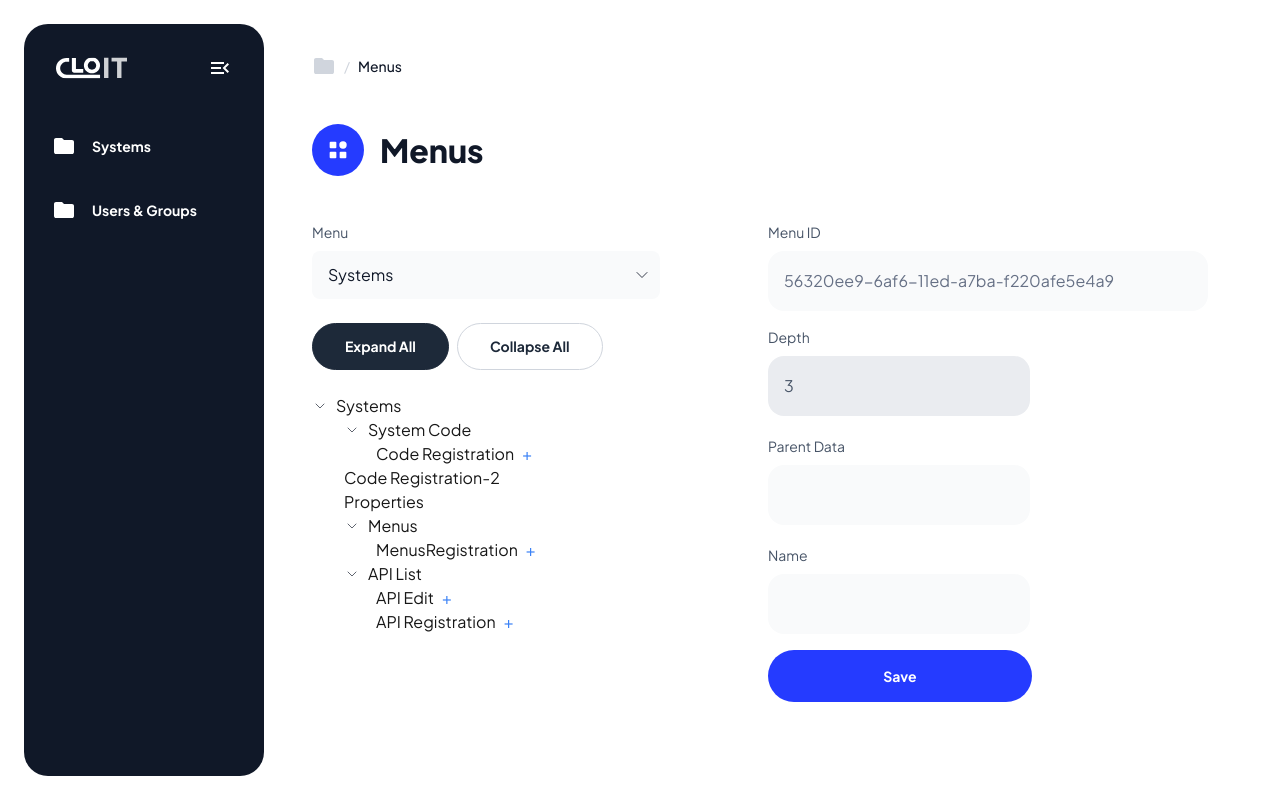
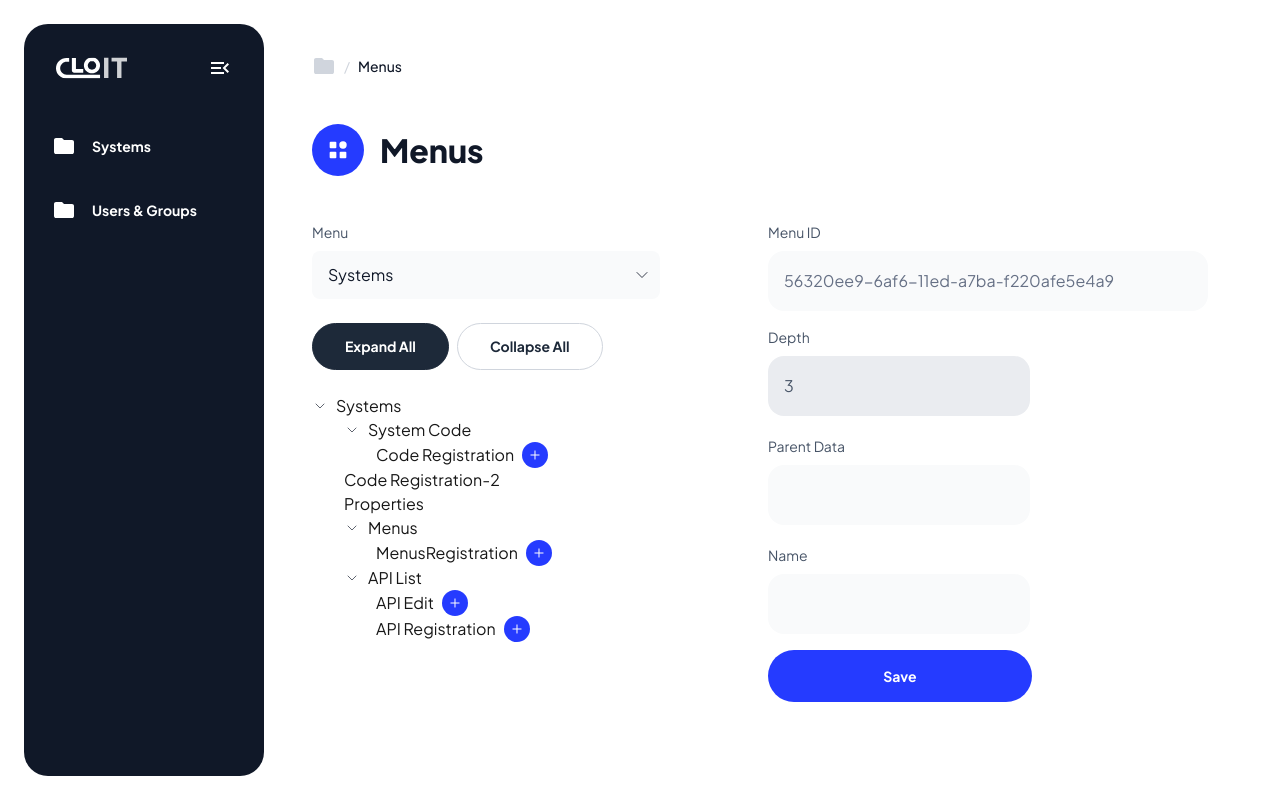
Before and after one commit to milyasbpa/hypehire_test_fullstack, a Next.js app in the folder tree-structure-frontend/: page / in a window 1280 px wide. Built offline with nearby package versions, Linux system fonts and the light colour scheme.

Commit message:
fix: tree

```diff
--- a/tree-structure-frontend/src/core/ui/components/tree/Tree.component.tsx
+++ b/tree-structure-frontend/src/core/ui/components/tree/Tree.component.tsx
@@ -4,6 +4,7 @@ import React from "react";
 import clsx from "clsx";
 import { Chevron } from "../../icons/chevron";
 import { buildTree } from "@/core/utils/tree";
+import SVGIcon from "../../icons";
 
 export type MenuItem = MenuItemComponent;
 
@@ -66,8 +67,23 @@ const Tree: React.FC<TreeProps> = ({
             )}
             <span>{node.name}</span>
             {maxDepth === node.depth && (
-              <button className="text-blue-500" onClick={() => onAdd(node.id)}>
-                +
+              <button
+                className={clsx(
+                  "flex items-center justify-center",
+                  "w-[26px] h-[26px]",
+                  "bg-[#253BFF]",
+                  "rounded-[50%]",
+                  "cursor-pointer"
+                )}
+                onClick={() => onAdd(node.id)}
+              >
+                <SVGIcon
+                  name="Trailing"
+                  className={clsx(
+                    "w-[0.875rem] h-[0.875rem]",
+                    "stroke-[white]"
+                  )}
+                />
               </button>
             )}
           </div>
--- a/tree-structure-frontend/src/core/ui/icons/svgMap.ts
+++ b/tree-structure-frontend/src/core/ui/icons/svgMap.ts
@@ -1,11 +1,13 @@
 import { Submenu } from "./submenu";
 import { Folder } from "./folder";
 import { Chevron } from "./chevron";
+import { Trailing } from "./trailing";
 
 export const svgMap = {
   Submenu,
   Folder,
   Chevron,
+  Trailing,
 };
 
 export type SVGName = keyof typeof svgMap;
--- /dev/null
+++ b/tree-structure-frontend/src/core/ui/icons/trailing/Trailing.tsx
@@ -0,0 +1,19 @@
+import React from "react";
+
+export const Trailing = (props: React.HTMLAttributes<SVGElement>) => {
+  return (
+    <svg
+      {...props}
+      viewBox="0 0 14 14"
+      fill="none"
+      xmlns="http://www.w3.org/2000/svg"
+    >
+      <path
+        {...props}
+        d="M6.99996 2.91667V11.0833M2.91663 7H11.0833"
+        strokeLinecap="round"
+        strokeLinejoin="round"
+      />
+    </svg>
+  );
+};
--- /dev/null
+++ b/tree-structure-frontend/src/core/ui/icons/trailing/index.tsx
@@ -0,0 +1 @@
+export * from "./Trailing";
--- a/tree-structure-frontend/src/features/menu/fragments/parent_selector/ParentSelector.menu.tsx
+++ b/tree-structure-frontend/src/features/menu/fragments/parent_selector/ParentSelector.menu.tsx
@@ -31,7 +31,6 @@ export const ParentSelectorMenu = () => {
     dispatch(setExpandedNodes({}));
   };
 
-  console.log(activeMenu, "ini activemenu");
   return (
     <div className={clsx("max-w-[348px] w-full")}>
       <Dropdown
```
